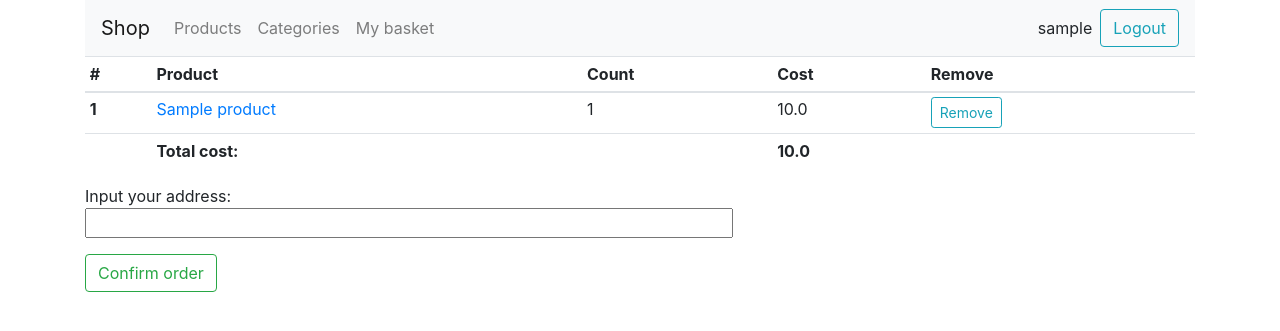
After one commit to tima-akulich/z25_web, a Django app: page /order in a window 1280 px wide. The commit adds this page. Shown: the top 331 px of the page. Run offline with Django 3.2, Linux system fonts and the light colour scheme; a user stored in the database is signed in; tables that the repository leaves empty hold one stand-in row (values such as "Sample post"); some libraries are stand-ins or nearby versions.

Commit message:
Add order

```diff
--- a/amazing_shop/settings.py
+++ b/amazing_shop/settings.py
@@ -137,7 +137,8 @@ MEDIA_ROOT = 'media'
 
 NEW_SETTINGS = 'some settings'
 
-PAGE_SIZE = 1
+PAGE_SIZE = 6
+COLUMN_PAGE = 2
 
 LOGIN_REDIRECT_URL = reverse_lazy('products')
 LOGOUT_REDIRECT_URL = reverse_lazy('products')
--- a/shop/models.py
+++ b/shop/models.py
@@ -11,7 +11,7 @@ class Category(models.Model):
     slug = models.SlugField()
 
     def __str__(self):
-        return self.title
+        return f'{self.title}'
 
 
 class Product(models.Model):
@@ -22,7 +22,7 @@ class Product(models.Model):
     published = models.BooleanField(default=False)
 
     def __str__(self):
-        return self.title
+        return f'{self.title}'
 
 
 class ProductImage(models.Model):
@@ -71,7 +71,7 @@ class BasketItem(models.Model):
     count = models.PositiveSmallIntegerField(default=1)
 
     def __str__(self):
-        return f'{self.product}: {self.count}'
+        return f'{self.product}'
 
 
 class Order(models.Model):
--- a/shop/templates/categories.html
+++ b/shop/templates/categories.html
@@ -5,7 +5,7 @@
             <ul class="list-group">
             {% for category in categories %}
                 <a href="{% url 'products_by_category' category=category.slug %}" role="button"
-                class="list-group-item list-group-item-action {% if selected_category == category.slug%}active{% endif %}">
+                class="list-group-item list-group-item-action {% if selected_category == category.slug %}active{% endif %}">
                     {{ category.title }}
                 </a>
             {% endfor %}
--- /dev/null
+++ b/shop/templates/includes/_basket_table.html
@@ -0,0 +1,29 @@
+<table class="table table-sm">
+  <thead>
+    <tr>
+      <th scope="col">#</th>
+      <th scope="col">Product</th>
+      <th scope="col">Count</th>
+      <th scope="col">Cost</th>
+      <th scope="col">Remove</th>
+    </tr>
+  </thead>
+  <tbody>
+    {% for item in basket.items.all %}
+        <tr>
+          <th scope="row">{{ forloop.counter }}</th>
+          <td><a href="{% url 'product_details' pk=item.product_id %}">{{ item }}</a></td>
+          <td>{{ item.count }}</td>
+          <td>{{ item.product.price }}</td>
+          <td>{% include 'includes/basket_button.html' with product_id=item.product_id %}</td>
+        </tr>
+    {% endfor %}
+    <tr>
+      <td></td>
+      <th scope="row">Total cost:</th>
+      <td></td>
+      <th scope="row">{{ total_cost }}</th>
+      <td></td>
+    </tr>
+  </tbody>
+</table>
--- a/shop/templates/includes/basket_button.html
+++ b/shop/templates/includes/basket_button.html
@@ -4,8 +4,8 @@
     {% csrf_token %}
     <input type="hidden" name="product_id" value="{{ product_id }}">
     {% if user_product_ids|product_exists:product_id %}
-        <button>Remove</button>
+        <button class="btn btn-outline-info btn-sm my-2 my-sm-0">Remove</button>
     {% else %}
-        <button>Add</button>
+        <button class="btn btn-outline-success btn-sm my-2 my-sm-0">Add</button>
     {% endif %}
 </form>
--- a/shop/templates/navbar.html
+++ b/shop/templates/navbar.html
@@ -1,5 +1,5 @@
 <nav class="navbar navbar-expand-lg navbar-light bg-light">
-    <a class="navbar-brand" href="#">Shop</a>
+    <a class="navbar-brand" href="{% url 'products' %}">Shop</a>
     <button class="navbar-toggler" type="button" data-toggle="collapse"
             data-target="#navbarSupportedContent"
             aria-controls="navbarSupportedContent" aria-expanded="false"
@@ -8,15 +8,15 @@
     </button>
     <div class="collapse navbar-collapse" id="navbarSupportedContent">
         <ul class="navbar-nav mr-auto">
-            <li class="nav-item active">
-                <a class="nav-link" href="{% url 'products' %}">Products</a>
+            <li class="nav-item">
+                <a class="nav-link {% if request.resolver_match.url_name == 'products' %}active{% endif %}" href="{% url 'products' %}">Products</a>
             </li>
             <li class="nav-item">
-                <a class="nav-link" href="{% url 'categories_list' %}">Categories</a>
+                <a class="nav-link {% if request.resolver_match.url_name == 'products_by_category' %}active{% endif %}" href="{% url 'categories_list' %}">Categories</a>
             </li>
             {% if request.user.is_authenticated %}
                 <li class="nav-item">
-                    <a class="nav-link" href="{% url 'basket' %}">My basket</a>
+                    <a class="nav-link {% if request.resolver_match.url_name == 'basket' %}active{% endif %}" href="{% url 'basket' %}">My basket</a>
                 </li>
             {% endif %}
         </ul>
@@ -25,7 +25,7 @@
               <a role="button" href="{% url 'login' %}" class="btn btn-outline-success my-2 my-sm-0" type="submit">Login</a>
               <a role="button" href="{% url 'signup' %}" class="btn btn-outline-primary my-2 my-sm-0" type="submit">Signup</a>
             {% else %}
-                {{ request.user }}
+                <a class="m-lg-2">{{ request.user }}</a>
               <a role="button" href="{% url 'logout' %}" class="btn btn-outline-info my-2 my-sm-0" type="submit">Logout</a>
             {% endif %}
         </form>
--- /dev/null
+++ b/shop/templates/order.html
@@ -0,0 +1,20 @@
+{% extends 'base.html' %}
+{% block content %}
+    {% if basket.items.all %}
+        {% include 'includes/_basket_table.html' with basket=basket %}
+        <div>
+        <form method="post" action="{% url 'confirm-order' %}">
+            {% csrf_token %}
+            <input type="hidden" name="basket_id" value="{{ basket.id }}">
+               <p>Input your address:<br>
+                <input name="address" class="col-sm-7">
+               </p>
+            <button type="submit" class="btn btn-outline-success my-2 my-sm-0">Confirm order</button>
+        </form>
+        </div>
+    {% else %}
+        <div>
+            <h4>Basket is empty!</h4>
+        </div>
+    {% endif %}
+{% endblock %}
--- a/shop/urls.py
+++ b/shop/urls.py
@@ -11,6 +11,7 @@ from shop.views import ProductFormView
 from shop.views import RegistrationView
 from shop.views import BasketEditView
 from shop.views import BasketView
+from shop.views import OrderFormView
 
 from django.conf.urls.static import static
 
@@ -25,7 +26,9 @@ urlpatterns = [
     path('category/<slug:category>', ProductsList.as_view(), name='products_by_category'),
     path('signup', RegistrationView.as_view(), name='signup'),
     path('basket-edit', BasketEditView.as_view(), name='basket-edit'),
-    path('basket', BasketView.as_view(), name='basket')
+    path('basket', BasketView.as_view(), name='basket'),
+    path('order', BasketView.as_view(), name='order'),
+    path('confirm-order', OrderFormView.as_view(), name='confirm-order'),
 ]
 
 if settings.DEBUG:
--- a/shop/views.py
+++ b/shop/views.py
@@ -1,3 +1,4 @@
+import math
 from contextlib import suppress
 from datetime import timedelta
 
@@ -5,6 +6,7 @@ from django.contrib.auth import authenticate, login
 from django.contrib.auth.decorators import login_required
 from django.contrib.auth.mixins import LoginRequiredMixin
 from django.core.paginator import Paginator
+from django import forms
 from django.shortcuts import render, get_object_or_404, redirect
 from django.http import Http404
 from django.urls import reverse, reverse_lazy
@@ -16,7 +18,7 @@ from django.views.decorators.http import require_GET, require_POST, require_http
 from django.views.generic import TemplateView, ListView, DetailView, FormView
 
 from shop.forms import ProductForm, RegistrationForm, BasketEditForm
-from shop.models import Product, Category, Basket, BasketItem
+from shop.models import Product, Category, Basket, BasketItem, Order
 
 
 @csrf_exempt
@@ -96,10 +98,15 @@ class ProductsList(LoginRequiredMixin, ListView):
             products = products.filter(categories__slug=category)
         return products
 
-    def get_context_data(self, *, object_list=None, **kwargs):
-        context = super().get_context_data(object_list=object_list, **kwargs)
+    def get_context_data(self, *args, **kwargs):
+        context = super().get_context_data(*args, **kwargs)
         context['selected_category'] = self.kwargs.get('category')
         context['categories'] = Category.objects.all()
+        column = settings.COLUMN_PAGE
+        row = math.ceil(len(context['object_list']) / column)
+        context['product_dict'] = {i: context['object_list'][
+                           i * column: i * column + column]
+                        for i in range(row)}
         return context
 
 
@@ -194,4 +201,26 @@ class BasketView(LoginRequiredMixin, TemplateView):
             context['basket'] = Basket.objects.filter(
                 user=self.request.user
             ).prefetch_related('items').latest('updated_at')
+            context['total_cost'] = sum(item.product.price * item.count
+                                        for item in context['basket'].items.all())
         return context
+
+    def get_template_names(self):
+        templates = super().get_template_names()
+        if self.request.resolver_match.url_name == 'order':
+            templates = ['order.html']
+        return templates
+
+
+class OrderFormView(LoginRequiredMixin, FormView):
+    http_method_names = ['post']
+    form_class = forms.Form
+    success_url = reverse_lazy('products')
+
+    def form_valid(self, form):
+        Order.objects.create(
+            basket_id=self.request.POST.get('basket_id'),
+            address=self.request.POST.get('address')
+        )
+        Basket.objects.create(user=self.request.user)
+        return super().form_valid(form)
```
Also changed, not shown: shop/admin.py (+8 -1 lines), shop/templates/basket.html (+8 -10 lines), shop/templates/includes/_product_list.html (+8 -6 lines), shop/templates/includes/product.html (+8 -2 lines), shop/forms.py (line endings or trailing spaces), shop/migrations/0006_auto_20200404_1147.py (added).
